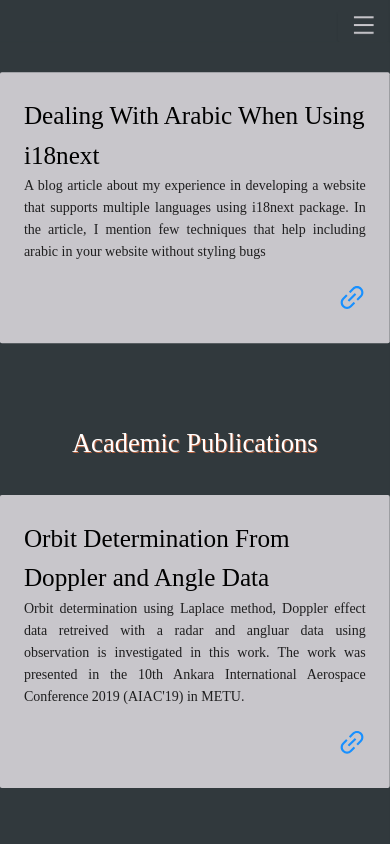
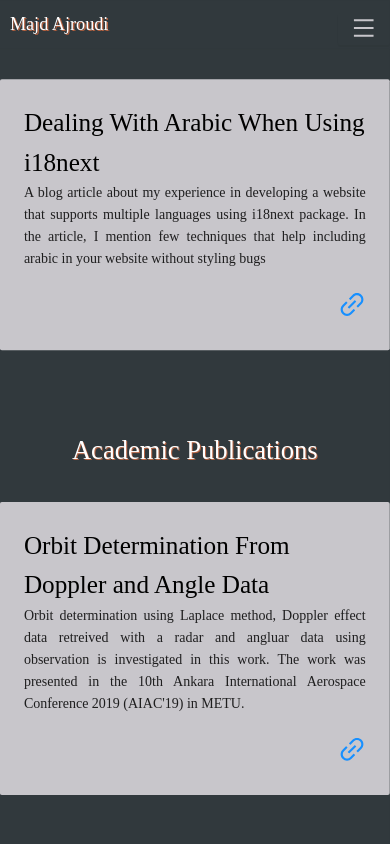
Before and after one commit to majdajroudi/Portfolio, a React (Create React App) app: page /blog in a window 390 px wide. Shown: the top 844 px of the page. Built offline with nearby package versions, Linux system fonts and the light colour scheme.

Commit message:
add name to navbar in mobile view

```diff
--- a/src/components/Drawer/index.css
+++ b/src/components/Drawer/index.css
@@ -9,6 +9,7 @@
     width: 100%;
     display: flex;
     justify-content: flex-end;
+    align-items: center;
 }
 
 .drawer--button{
@@ -38,3 +39,11 @@
     background-color:#31393D ;
     border: none;
 }
+
+.drawer__name {
+    color: white;
+    font-size: 1.3em;
+    text-shadow: 1.4px 1.4px #B8623F;
+    font-family: "Karla", serif;
+    margin: 10px;
+}
--- a/src/components/Drawer/index.jsx
+++ b/src/components/Drawer/index.jsx
@@ -34,7 +34,10 @@ const DrawerMenu = () => {
       transition={transitionProperties}
       key={location.pathname}
       className="drawerWrapper">
-      <Row className="drawer">
+      <Row className="drawer"
+        style={location.pathname !== "/" && {justifyContent: "space-between"}}>
+        {/*Repeated name on home page looks bad, so only show it when the user is in another route */}
+        {location.pathname !== "/" && <h1 className="drawer__name" >Majd Ajroudi</h1>}
         <Button className="drawer--button" type="primary" onClick={showDrawer}>
           <MenuOutlined />
         </Button>
```
